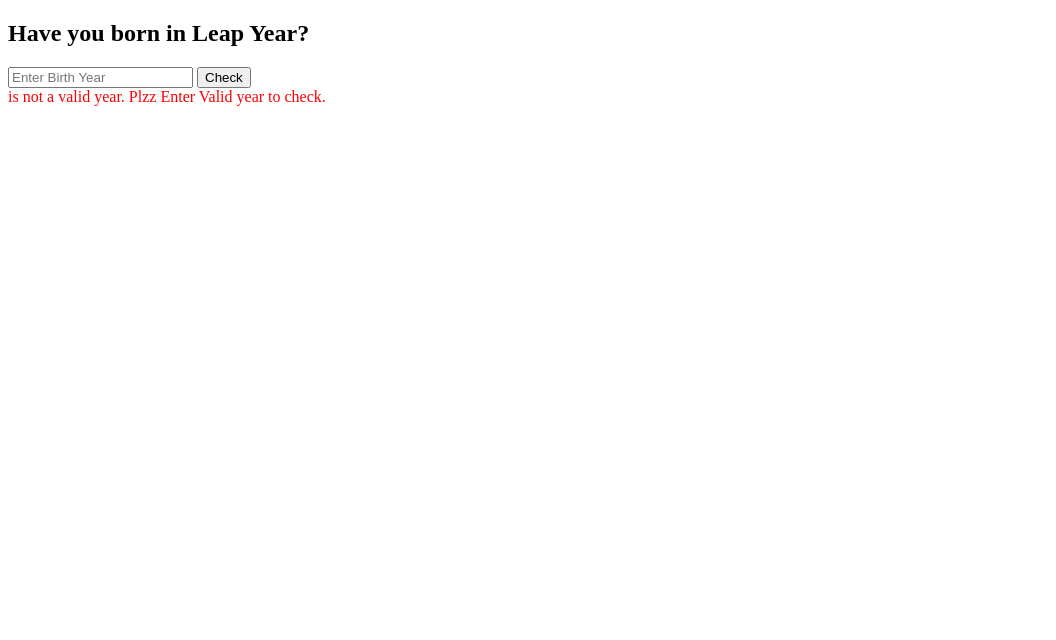
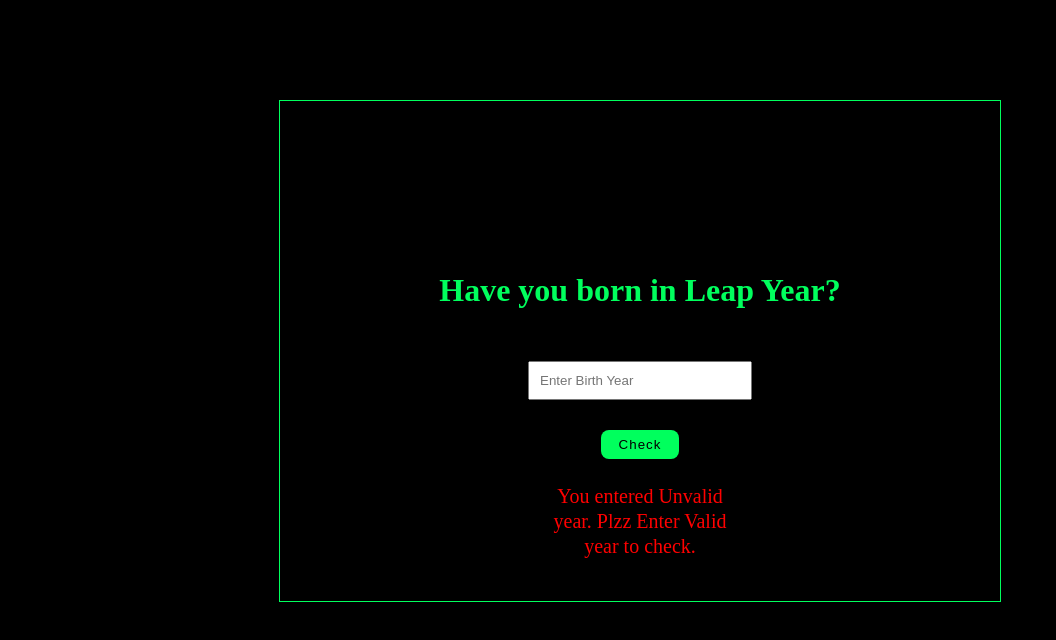
Before and after one commit to yash-purkar/Leap-Year, a plain HTML site: page index.html in a window 1280 px wide. Both pictures are taken after a click on the button "Check". Shown: the whole page, without its empty margins (0-1056 px from the left). Drawn offline with Linux system fonts and the light colour scheme.

Commit message:
added css

```diff
--- /dev/null
+++ b/index.css
@@ -0,0 +1,43 @@
+body {
+  background-color: #000;
+  text-align: center;
+}
+#heading {
+  color: #00ff5d;
+}
+.container {
+  width: 600px;
+  height: 200px;
+  margin: auto;
+  margin-top: 100px;
+  display: flex;
+  flex-direction: column;
+  align-items: center;
+  border: 1px solid #00ff5d;
+  padding: 150px 60px;
+}
+#inputYear {
+  width: 200px;
+  padding: 10px;
+  margin: 30px;
+}
+
+#check {
+  border: none;
+  padding: 7px 18px;
+  letter-spacing: 1px;
+  background-color: #00ff5d;
+  border-radius: 0.5rem;
+}
+#check:hover {
+  border: 1px solid #00ff5d;
+  background-color: #000;
+  color: #00ff5d;
+  cursor: pointer;
+}
+#output {
+  width: 200px;
+  margin-top: 25px;
+  font-size: 20px;
+  line-height: 25px;
+}
--- a/index.html
+++ b/index.html
@@ -5,13 +5,16 @@
     <meta http-equiv="X-UA-Compatible" content="IE=edge" />
     <meta name="viewport" content="width=device-width, initial-scale=1.0" />
     <title>Leap Year</title>
+    <link rel="stylesheet" href="index.css" />
   </head>
   <body>
-    <h2>Have you born in Leap Year?</h2>
-    <input type="number" id="inputYear" placeholder="Enter Birth Year" />
+    <div class="container">
+      <h1 id="heading">Have you born in Leap Year?</h1>
+      <input type="number" id="inputYear" placeholder="Enter Birth Year" />
 
-    <button id="check">Check</button>
-    <div id="output"></div>
+      <button id="check">Check</button>
+      <div id="output"></div>
+    </div>
 
     <script src="index.js"></script>
   </body>
--- a/index.js
+++ b/index.js
@@ -2,33 +2,33 @@ const input = document.querySelector("#inputYear")
 const btnCheck = document.querySelector("#check");
 const outputBox = document.querySelector("#output");
 
-console.log(input, btnCheck, outputBox);
+// console.log(input, btnCheck, outputBox);
 
 function checkHandler() {
 
-  let year = input.value;
-  if (year.length === 4) {
+  if (input.value.length === 4) {
+    let year = input.value;
     if (year % 400 === 0) {
       outputBox.innerText = `Yeyyy!💥 ${year} is a leap year, You born in leap year🚀`;
-      outputBox.style.color = "green";
+      outputBox.style.color = "#00ff5d";
     }
     else if (year % 4 === 0) {
       outputBox.innerText = `Yeyyy!💥 ${year} is a leap year, You born in leap year🚀`;
-      outputBox.style.color = "green"
+      outputBox.style.color = "#00ff5d"
     }
     else if (year % 100 === 0) {
       outputBox.innerText = `ohhh😟 ${year} is not a leap year`;
-      outputBox.style.color = "black";
+      outputBox.style.color = "#e11d48";
     }
 
     else {
       outputBox.innerText = `ohhh😟 ${year} is not a leap year`;
-      outputBox.style.color = "black";
+      outputBox.style.color = "#e11d48";
     }
   }
   else {
-    outputBox.innerText = `${year} is not a valid year. Plzz Enter Valid year to check.`;
     outputBox.style.color = "red"
+    outputBox.innerText = `You entered Unvalid year. Plzz Enter Valid year to check.`;
   }
 
 
```
